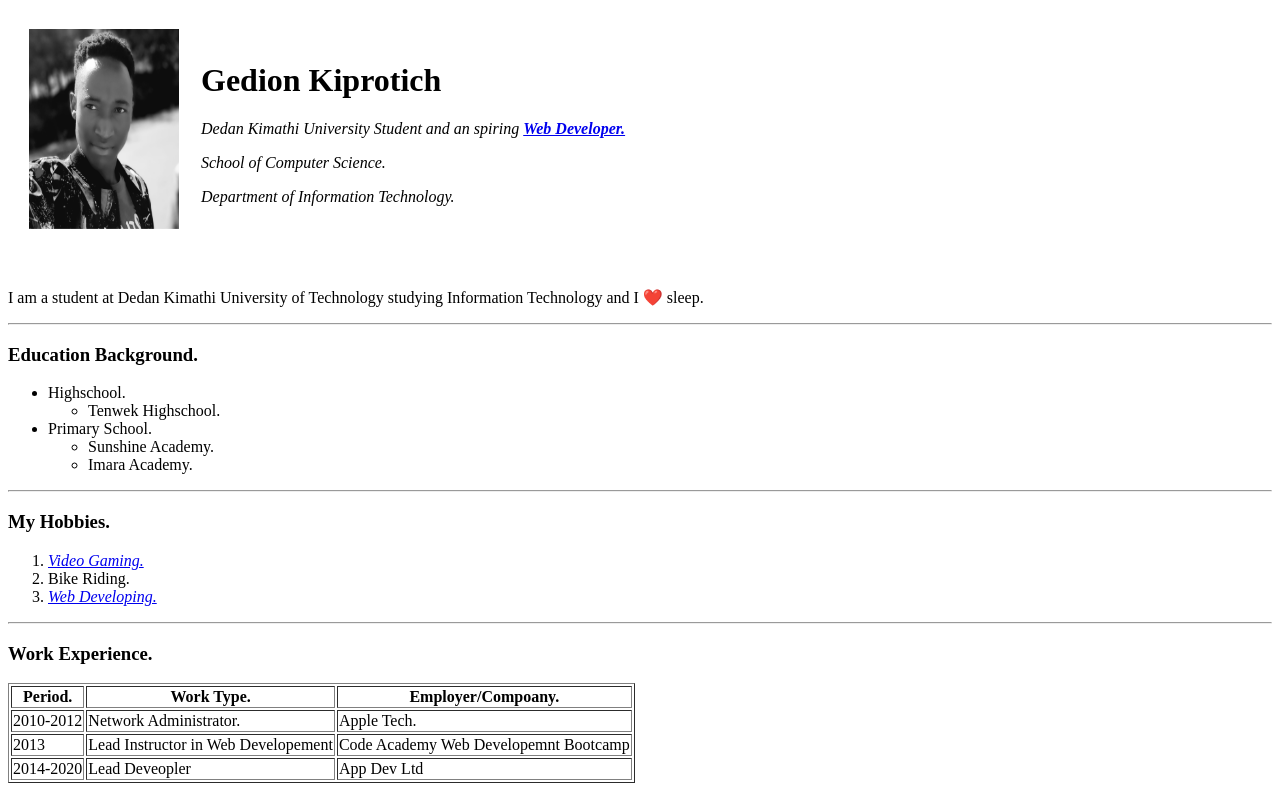
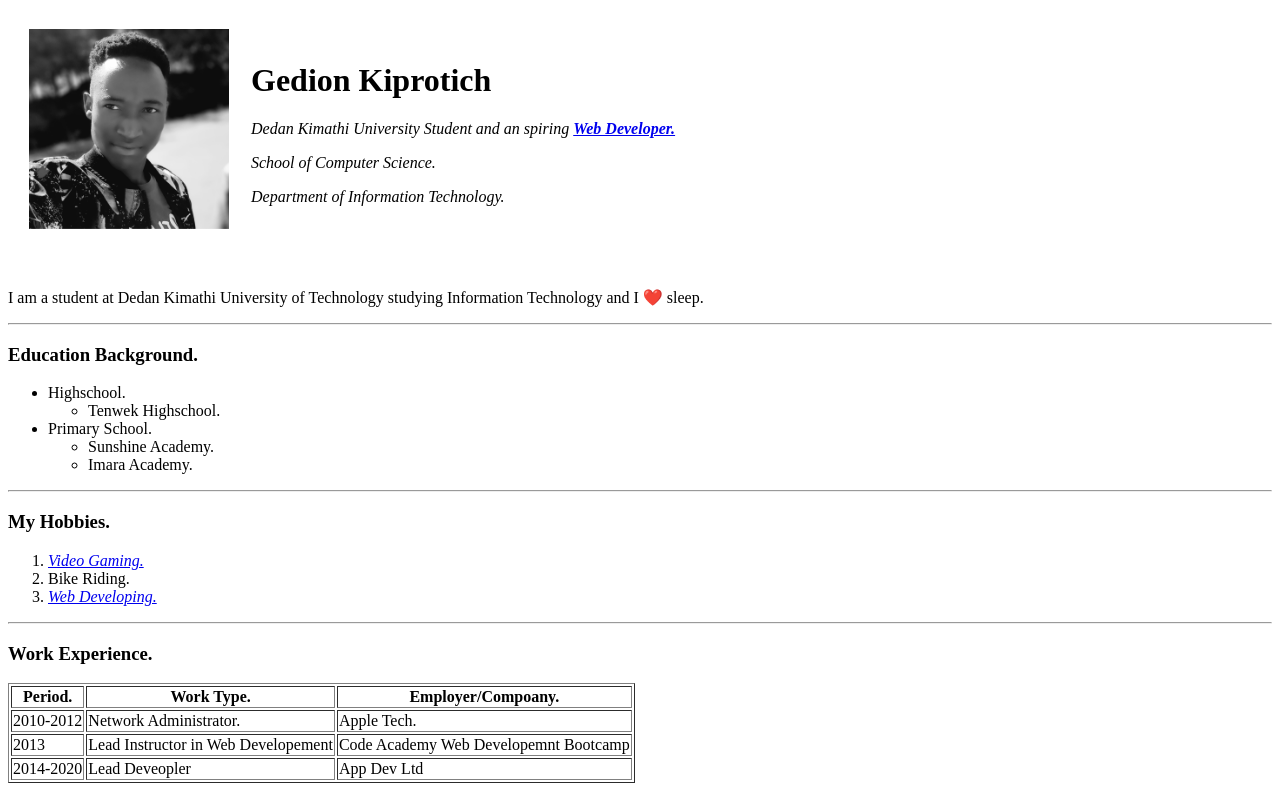
Before and after one commit to giddy624/cv, a plain HTML site: page index.html in a window 1280 px wide. Shown: the top 799 px of the page. Drawn offline with Linux system fonts and the light colour scheme.

Commit message:
Update index.html

```diff
--- a/index.html
+++ b/index.html
@@ -9,7 +9,7 @@
 <body>
   <table cellspacing="20">
     <tr>
-      <td><img src="gedion.png" width="150px" height="200px" alt="Gedion Kiprotich"></td>
+      <td><img src="gedion.png" width="200px" height="200px" alt="Gedion Kiprotich"></td>
       <td>
         <h1>Gedion Kiprotich</h1>
         <p><em>Dedan Kimathi University Student and an spiring <strong><a href="https://www.linkedin.com/in/gedion-kiprotich-0942b5213/">Web Developer.</a></strong></em></p>
```
